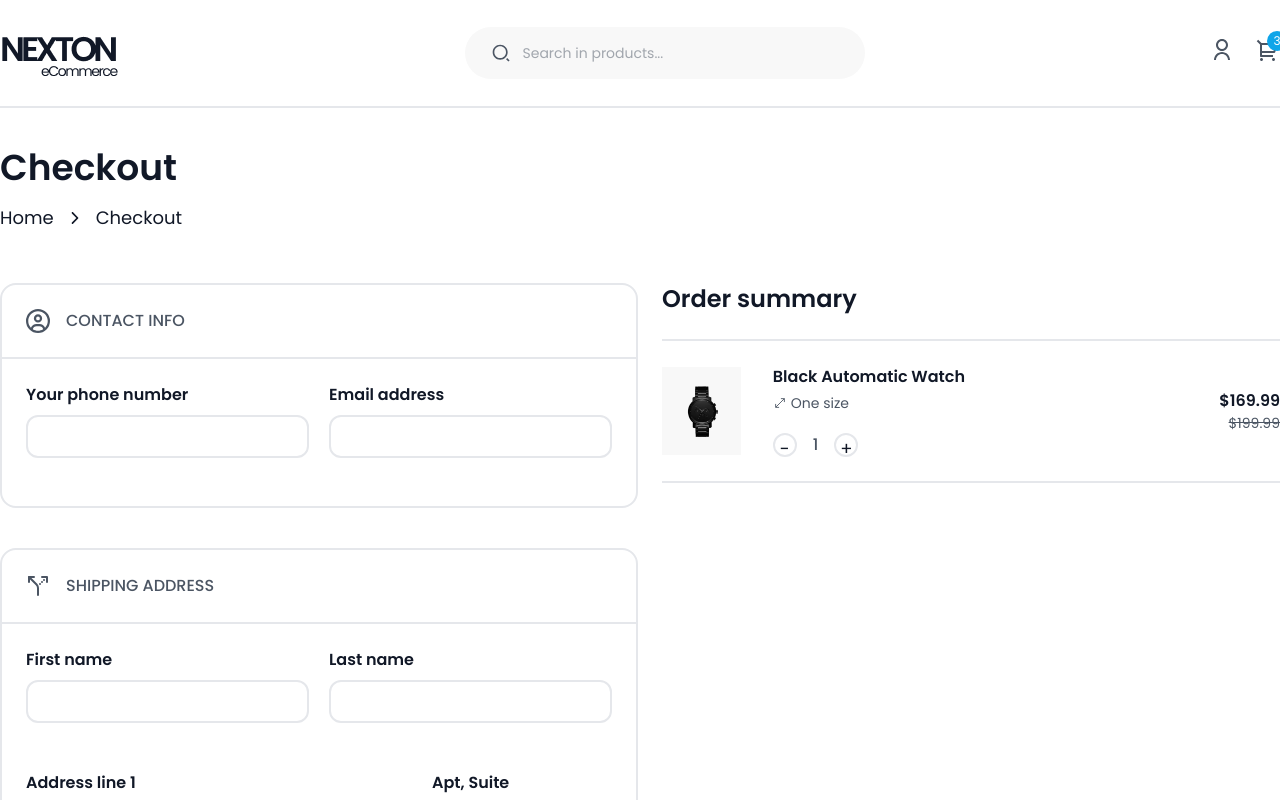
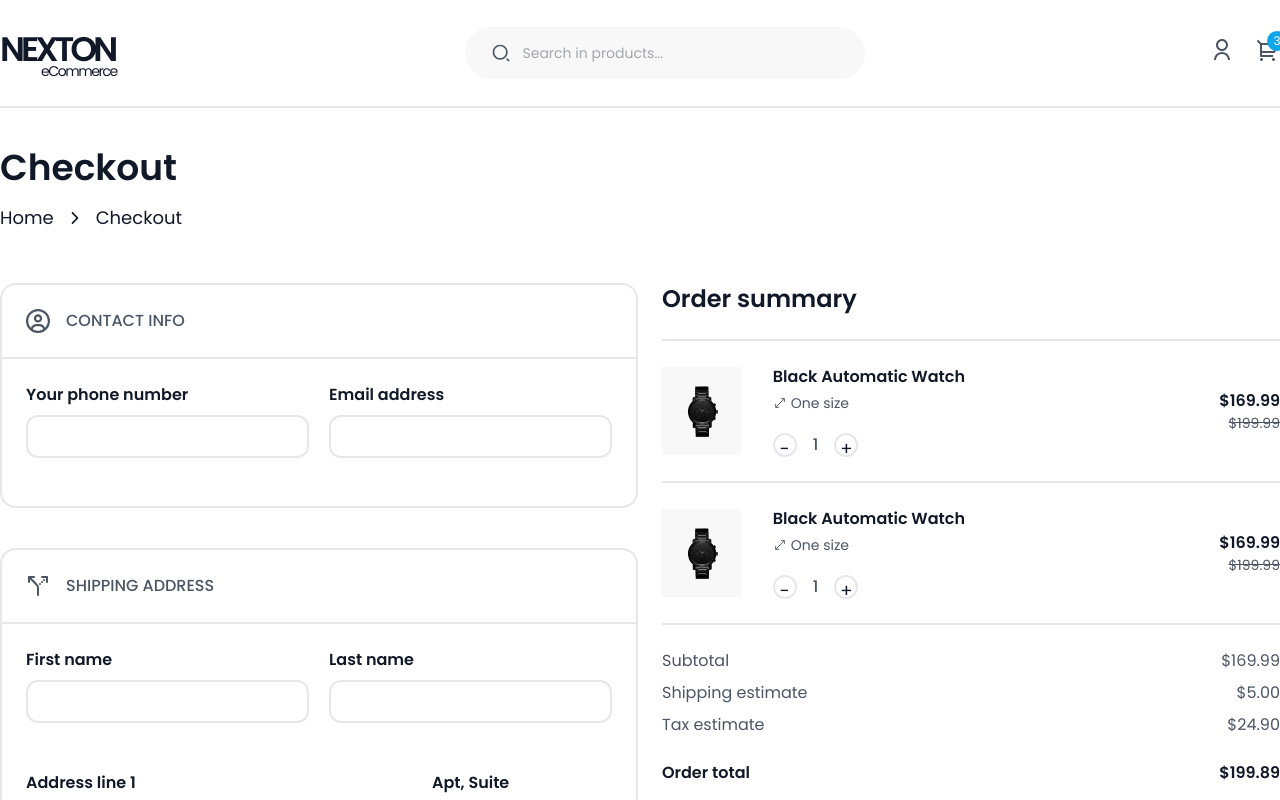
Before and after one commit to Munna-Scriptz/Nexton-E-Commerce, a React (Vite) app: page /Checkout in a window 1280 px wide. Shown: the top 800 px of the page. Built offline with nearby package versions, Linux system fonts and the light colour scheme.

Commit message:
Checkout Section Design Complete

```diff
--- a/src/components/Checkout/CheckoutSummery.jsx
+++ b/src/components/Checkout/CheckoutSummery.jsx
@@ -2,24 +2,30 @@ import React, { useState } from 'react'
 import { IoResize } from "react-icons/io5";
 import ProductImg from '../../assets/Images/ProductImage.png'
 const CheckoutSummery = () => {
-
+  // -------First Quantity
   const [value , setValue] = useState(1)
-
   if(value < 1){
     setValue(value + 1)
   }
+
+  // -------First Quantity
+  const [value2 , setValue2] = useState(1)
+  if(value2 < 1){
+    setValue2(value2 + 1)
+  }
+
   return (
     <>
       <section id='Checkout-Summery' className='w-[618px]'>
           <div>
             <h2 className='text-2xl font-semibold text-second'>Order summary</h2>
           </div>
-          {/* -------Product Details Show--------- */}
-          <div className='flex items-center gap-8 py-[24px] border-t-2 border-BorderCol border-b-2 mt-[24px]'>
+          {/* -------Product 1 Show--------- */}
+          <div className='flex items-center gap-8 py-6 border-t-2 border-BorderCol mt-6'>
             <div className='w-[96px]'>
               <img src={ProductImg} alt="Product" />
             </div>
-
+          {/* -------Product 1--------- */}
             <div className='flex items-center justify-between w-full'>
               <div>
                 <h2 className='font-semibold text-base text-second'>Black Automatic Watch</h2>
@@ -35,6 +41,38 @@ const CheckoutSummery = () => {
                 <p className='text-Primary text-sm font-normal line-through'>$199.99</p>
               </div>
             </div>
+
+          </div>
+          {/* -------Product 2 Show--------- */}
+          <div className='flex items-center gap-8 py-6 border-t-2 border-BorderCol border-b-2'>
+            <div className='w-[96px]'>
+              <img src={ProductImg} alt="Product" />
+            </div>
+          {/* -------Product 1--------- */}
+            <div className='flex items-center justify-between w-full'>
+              <div>
+                <h2 className='font-semibold text-base text-second'>Black Automatic Watch</h2>
+                <p className='text-Primary text-sm font-normal flex items-center gap-1 mt-1'><IoResize /> One size</p>
+                <div className='flex items-center gap-4 mt-[20px]'>
+                  <button className='w-[24px] h-[24px] border-2 border-[#E5E7EB] rounded-full text-[18px] text-second cursor-pointer hover:bg-Primary hover:text-white duration-[.3s] select-none' onClick={()=>setValue2(value2 - 1)}>-</button>
+                  <p className='text-base text-Primary font-medium'>{value2}</p>
+                  <button className='w-[24px] h-[24px] border-2 border-[#E5E7EB] rounded-full text-[18px] text-second cursor-pointer hover:bg-Primary hover:text-white duration-[.3s] select-none' onClick={()=>setValue2(value2 + 1)}>+</button>
+                </div>
+              </div>
+              <div className=' text-end'>
+                <h2 className='font-semibold text-base text-second'>$169.99</h2>
+                <p className='text-Primary text-sm font-normal line-through'>$199.99</p>
+              </div>
+            </div>
+
+          </div>
+          {/* -------Checkout final--------- */}
+          <div className='mt-6'>
+            <p className='text-base text-Primary font-normal flex items-center justify-between'>Subtotal <span>$169.99</span></p>
+            <p className='text-base text-Primary font-normal flex items-center justify-between mt-2'>Shipping estimate <span>$5.00</span></p>
+            <p className='text-base text-Primary font-normal flex items-center justify-between mt-2'>Tax estimate <span>$24.90</span></p>
+            <h2 className='text-second font-semibold text-base flex items-center justify-between mt-6'>Order total <span>$199.89</span></h2>
+            <button className='text-base font-medium text-white bg-second mt-6 w-full h-[52px] rounded-full cursor-pointer hover:scale-[1.05] duration-300'>Confirm order</button>
           </div>
       </section>
     </>
```
